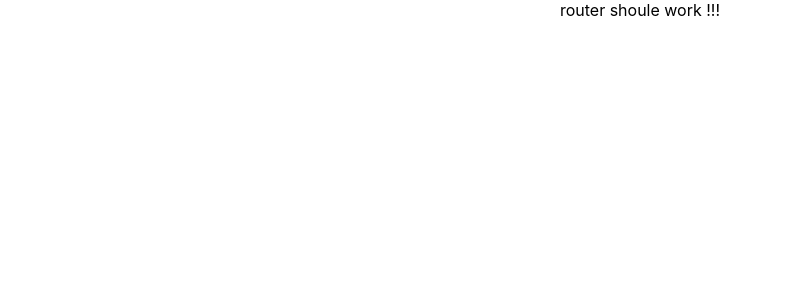
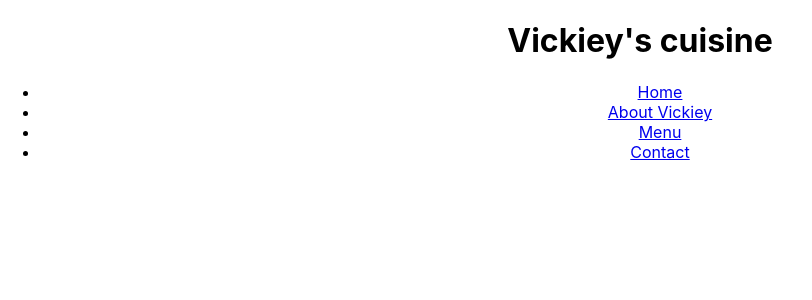
Before and after one commit to Dauphin-davlon/Vickieycuisine, a React (Create React App) app: page / in a window 1280 px wide. Shown: the top 300 px of the page, without its empty margins (0-812 px from the left). Built offline with nearby package versions, Linux system fonts and the light colour scheme.

Commit message:
added nav and Navigation

```diff
--- a/src/App.js
+++ b/src/App.js
@@ -1,10 +1,11 @@
 
 import './App.css';
+import Nav from './components/Nav.js';
 
 function App() {
   return (
-    <div className="App">router shoule work !!!
-
+    <div className="App">
+      <Nav/>
     </div>
   );
 }
--- /dev/null
+++ b/src/components/Nav.css
@@ -0,0 +1,16 @@
+.Nav {
+    display: flex;
+    flex-direction : row;
+    justify-content: space-around;
+}
+.sidemenu {
+    display:flex;
+    flex-direction: row;
+    justify-content: flex-end;
+}
+nav{
+    display: flex;
+    align-items: center;
+    justify-content: space-between;
+    flex-wrap: wrap;
+}
--- /dev/null
+++ b/src/components/Nav.js
@@ -0,0 +1,22 @@
+import react from 'react'
+
+function Nav() {
+    return(
+        <div class="Nav">
+            <h1>Vickiey's cuisine</h1>
+            <div>
+                <nav>
+                    <ul class="sidemenu">
+                        <li><a href="#">Home</a></li>
+                        <li><a href="#">About Vickiey</a></li>
+                        <li><a href="#">Menu</a></li>
+                        <li><a href="#">Contact </a></li>
+                    </ul>
+                </nav>
+            </div>
+        </div>
+    )
+}
+
+
+export default Nav;
```
